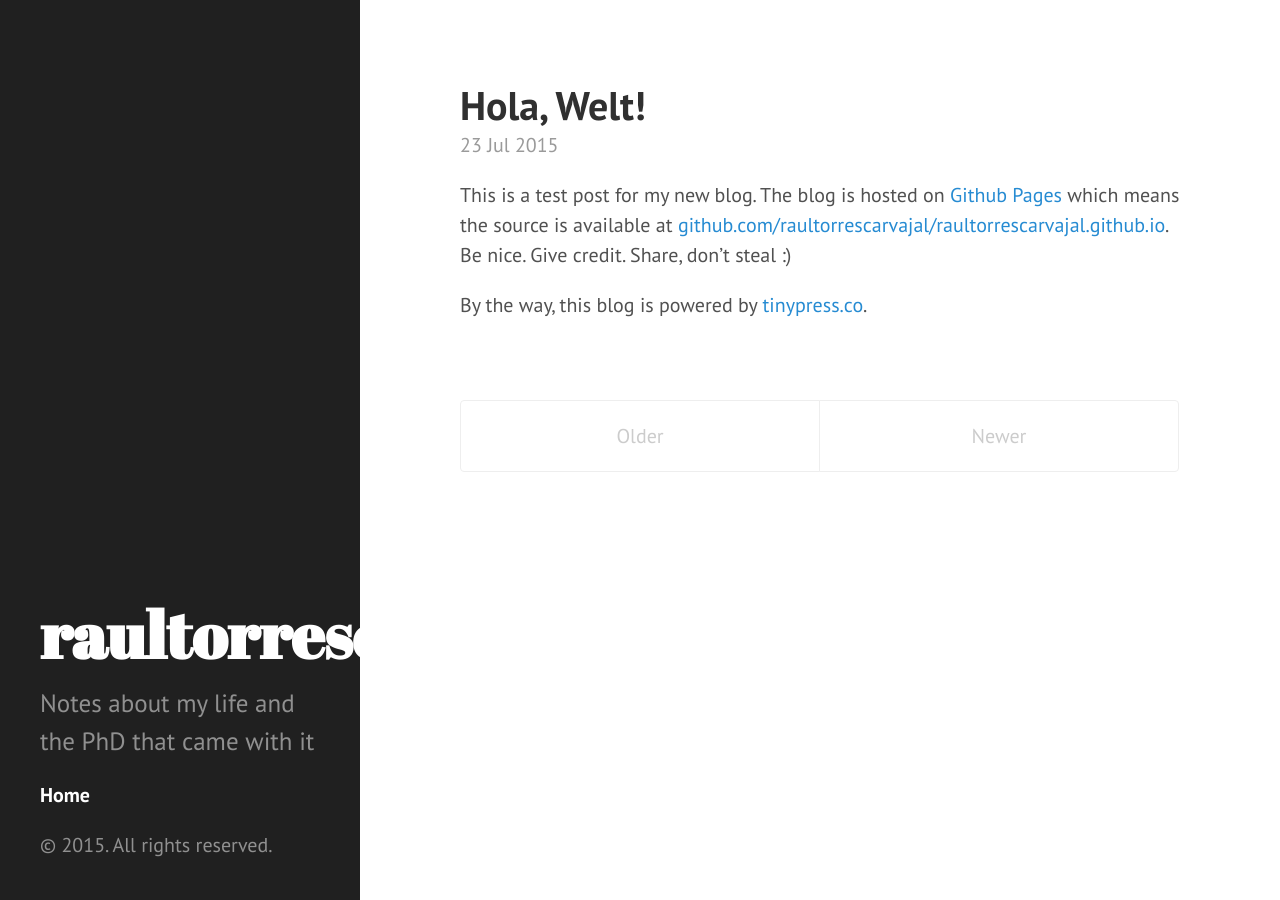
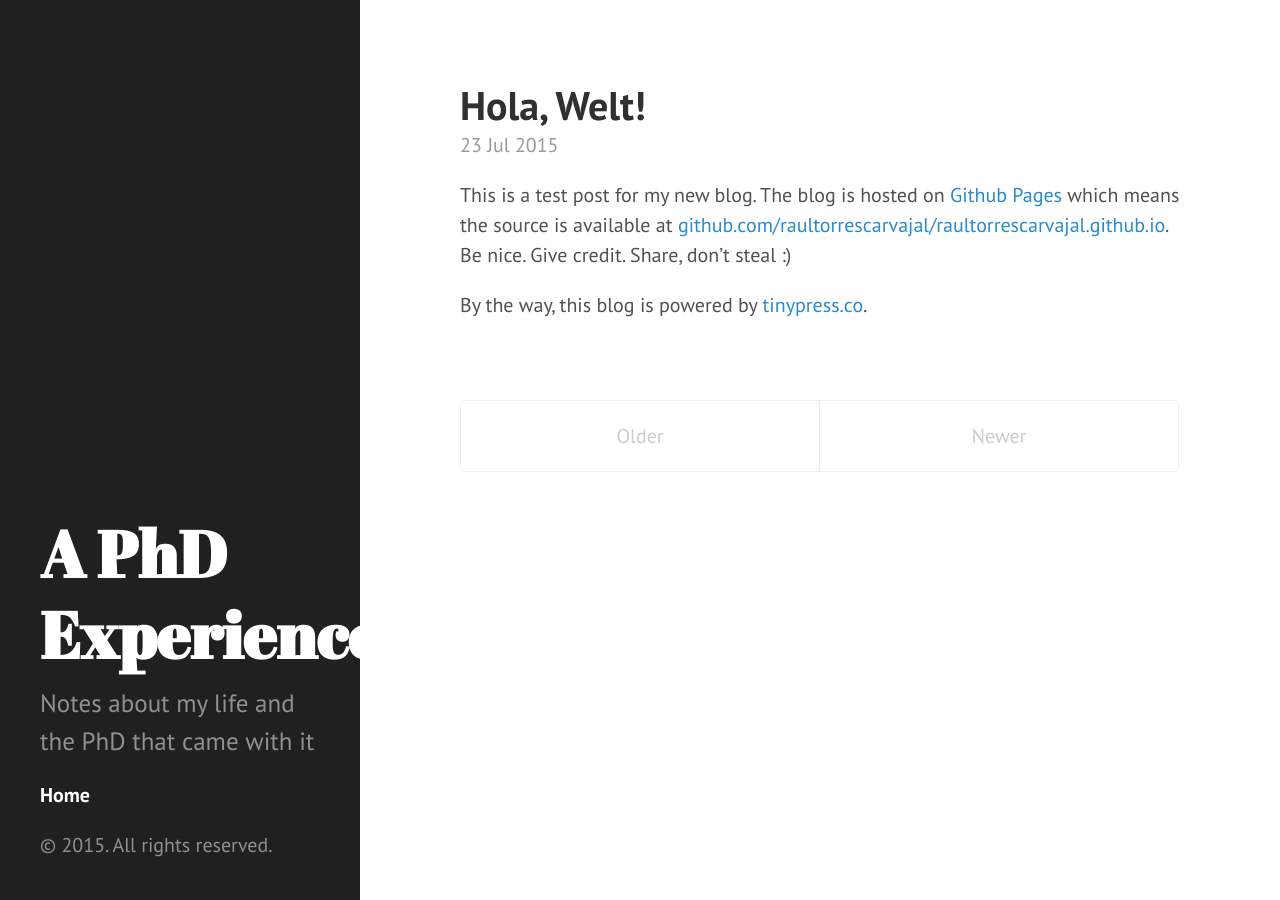
Before and after one commit to raultorrescarvajal/raultorrescarvajal.github.io, a Jekyll site: the page built from index.html, in a window 1280 px wide. Built offline with Jekyll 4.4.1, drawn with Linux system fonts in a browser that asks for light colours; the list of posts is cut into pages by our own code.

Commit message:
Update _config.yml
Changed title and tagline

```diff
--- a/_config.yml
+++ b/_config.yml
@@ -2,7 +2,7 @@ excerpt_separator: ""
 pygments: true
 markdown: kramdown
 url: http://raultorrescarvajal.github.io
-title: raultorrescarvajal
-tagline: A PhD Experience
+title: A PhD Experience
+tagline: Raúl Torres
 description: Notes about my life and the PhD that came with it
 paginate: 5
```
